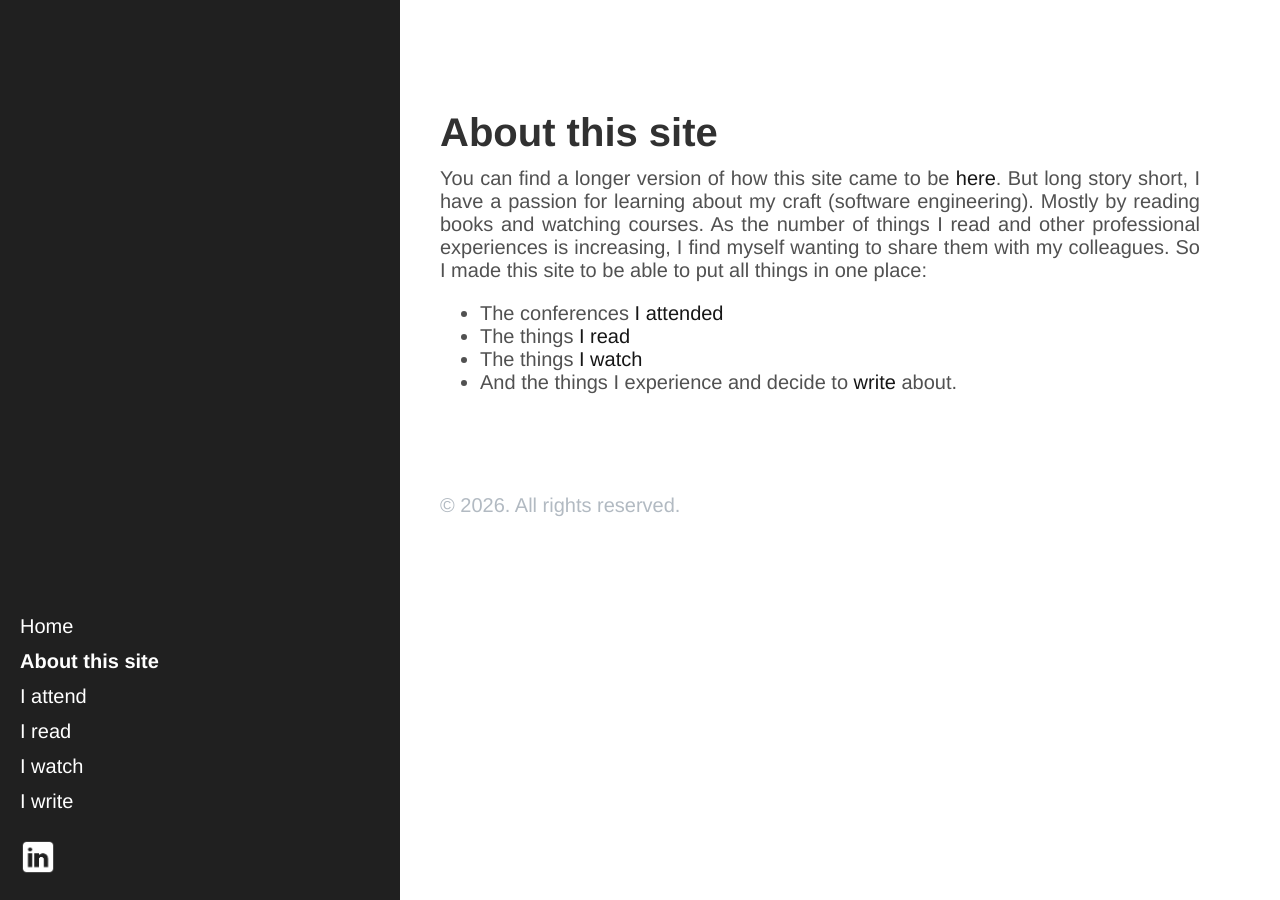
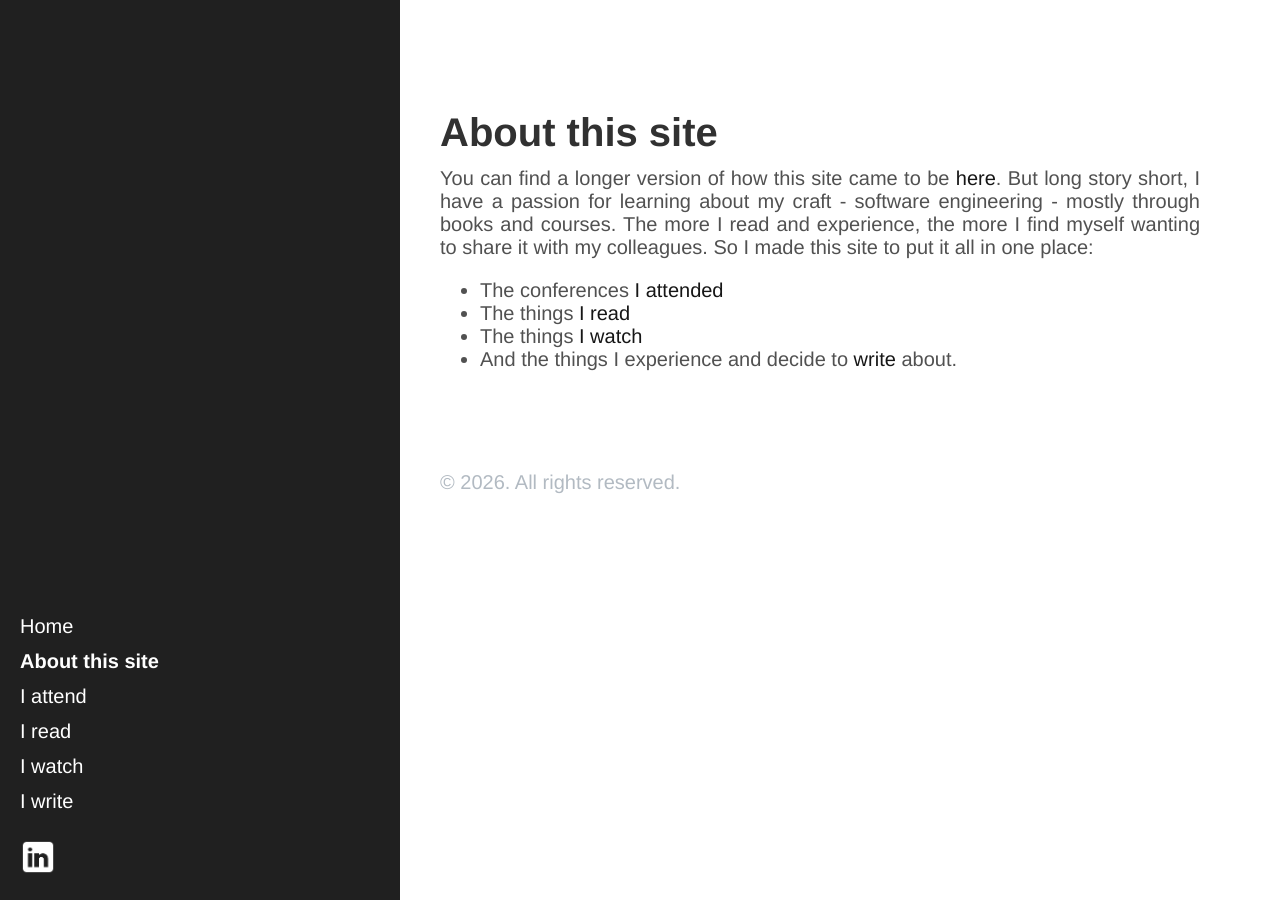
Before and after one commit to IevGraz/IevGraz.github.io, a Jekyll site: the page built from about_this_site.md, in a window 1280 px wide. Built offline with Jekyll 4.4.1, drawn with Linux system fonts in a browser that asks for light colours.

Commit message:
Update about me

```diff
--- a/about_this_site.md
+++ b/about_this_site.md
@@ -4,7 +4,7 @@ title: About this site
 
 # About this site
 
-You can find a longer version of how this site came to be [here](/2021/09/12/how_this_site_came_to_be.html). But long story short, I have a passion for learning about my craft (software engineering). Mostly by reading books and watching courses. As the number of things I read and other professional experiences is increasing, I find myself wanting to share them with my colleagues. So I made this site to be able to put all things in one place:
+You can find a longer version of how this site came to be [here](/2021/09/12/how_this_site_came_to_be.html). But long story short, I have a passion for learning about my craft - software engineering - mostly through books and courses. The more I read and experience, the more I find myself wanting to share it with my colleagues. So I made this site to put it all in one place:
 
 - The conferences [I attended](/conferences.html)
 - The things [I read](/book_reviews.html)
```
Also changed, not shown: index.md (+4 -3 lines), assets/images/me.jpg (deleted).
